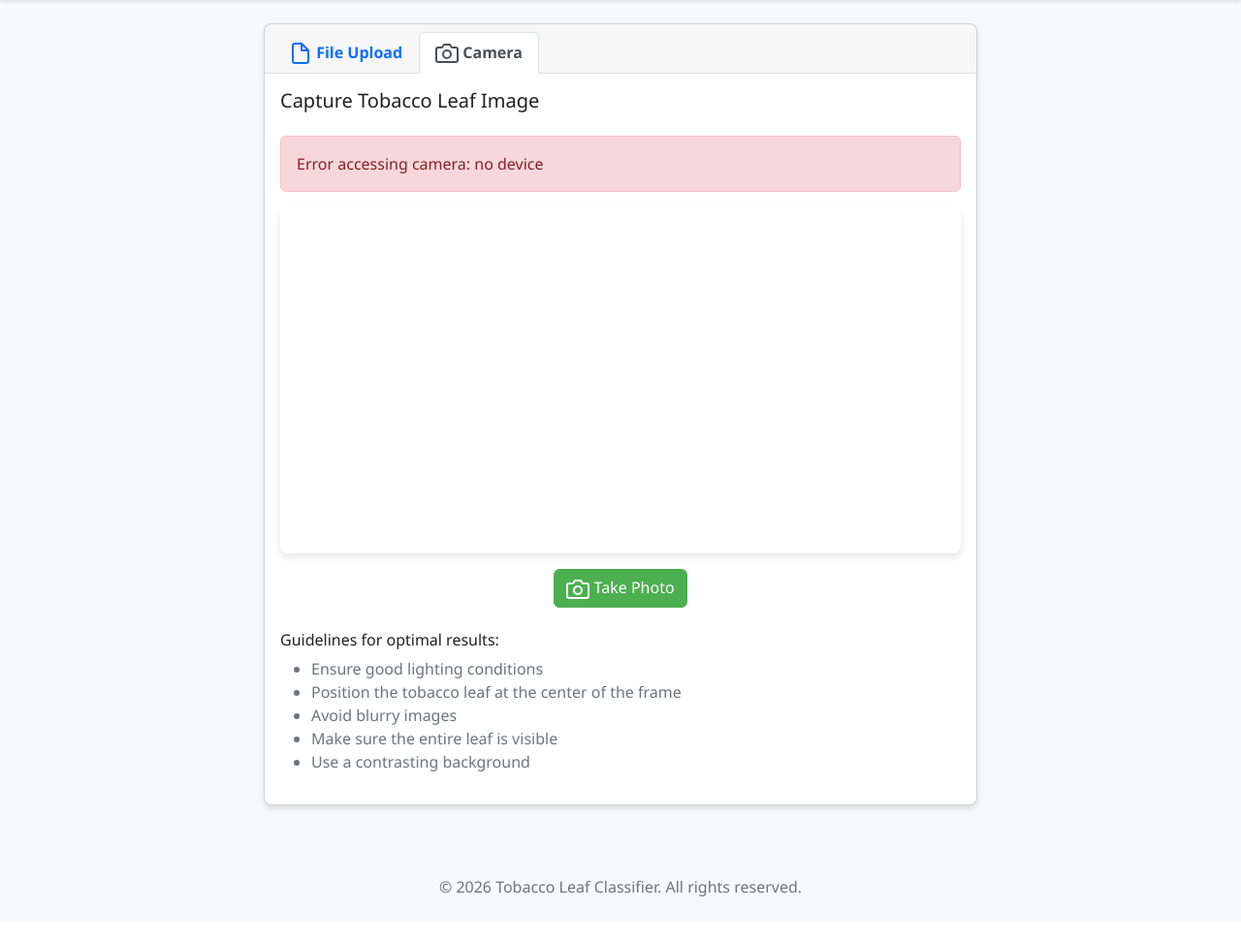
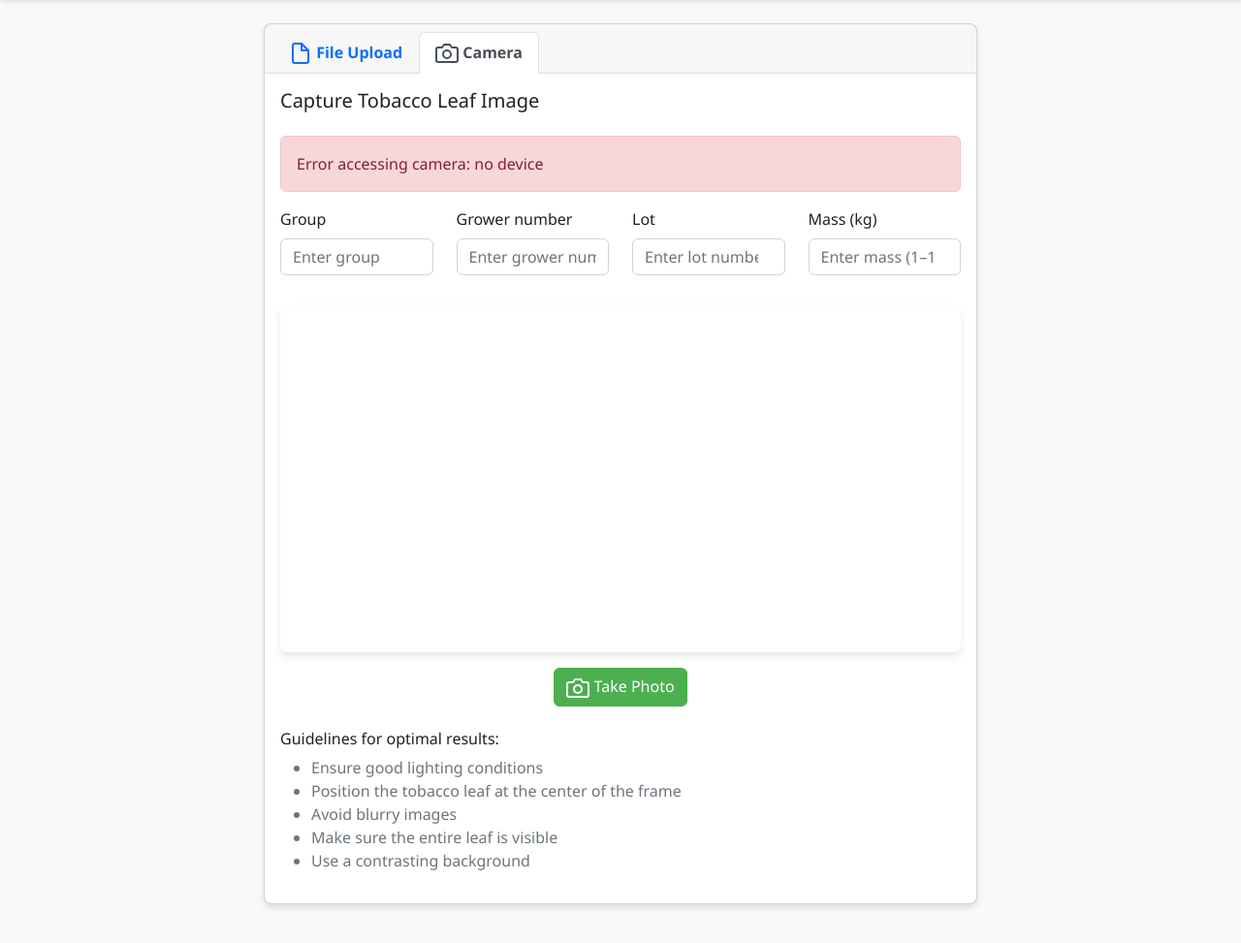
Before and after one commit to ndlovudereck01-dotcom/Tobacco_Classifier_Pricing, a Django app: page /camera/ in a window 1280 px wide. Shown: the part 90-1063 px from the top of the page at 97% size. Before the commit the page ends 1015 px from the top, so only its background shows below. Run offline with Django 3.2, Linux system fonts and the light colour scheme; a user stored in the database is signed in; some libraries are stand-ins or nearby versions.

Commit message:
Add group field to TobaccoImage model and forms; update views and templates for image upload

```diff
--- a/classifier/forms.py
+++ b/classifier/forms.py
@@ -18,13 +18,25 @@
             'id': 'imageUpload'
         })
     )
+    group = forms.CharField(
+        required=True,
+        max_length=50,
+        label='Group',
+        widget=forms.TextInput(attrs={
+            'class': 'form-control',
+            'placeholder': 'Enter group',
+            'autocomplete': 'off',
+        }),
+    )
     grower_number = forms.CharField(
         required=True,
         max_length=50,
+        label='Grower number',
         widget=forms.TextInput(attrs={
             'class': 'form-control',
-            'placeholder': 'Enter grower number'
-        })
+            'placeholder': 'Enter grower number',
+            'autocomplete': 'off',
+        }),
     )
     lot_number = forms.IntegerField(
         required=True,
@@ -55,6 +67,48 @@
     image_data = forms.CharField(
         widget=forms.HiddenInput(attrs={'id': 'imageData'})
     )
+    group = forms.CharField(
+        required=True,
+        max_length=50,
+        label='Group',
+        widget=forms.TextInput(attrs={
+            'class': 'form-control',
+            'placeholder': 'Enter group',
+            'autocomplete': 'off',
+        }),
+    )
+    grower_number = forms.CharField(
+        required=True,
+        max_length=50,
+        label='Grower number',
+        widget=forms.TextInput(attrs={
+            'class': 'form-control',
+            'placeholder': 'Enter grower number',
+            'autocomplete': 'off',
+        }),
+    )
+    lot_number = forms.IntegerField(
+        required=True,
+        widget=forms.NumberInput(attrs={
+            'class': 'form-control',
+            'placeholder': 'Enter lot number',
+            'autocomplete': 'off',
+        }),
+    )
+    weight = forms.FloatField(
+        required=True,
+        label='Mass (kg)',
+        validators=[
+            MinValueValidator(1, message='Mass must be at least 1 kg'),
+            MaxValueValidator(120, message='Mass cannot exceed 120 kg'),
+        ],
+        widget=forms.NumberInput(attrs={
+            'class': 'form-control',
+            'placeholder': 'Enter mass (1–120 kg)',
+            'step': '0.01',
+            'autocomplete': 'off',
+        }),
+    )
 
 class RatingForm(forms.ModelForm):
     class Meta:
--- a/classifier/models.py
+++ b/classifier/models.py
@@ -21,6 +21,7 @@
     blur_score = models.FloatField(null=True, blank=True)
 
     # Farmer information fields
+    group = models.CharField(max_length=50, blank=True)
     grower_number = models.CharField(max_length=50, blank=True)
     lot_number = models.CharField(max_length=50, blank=True)
     bale_number = models.CharField(max_length=50, blank=True)
--- a/classifier/static/classifier/js/camera.js
+++ b/classifier/static/classifier/js/camera.js
@@ -161,10 +161,30 @@
 }
 
 function submitCapturedImage() {
-    // Check if we have an image
     const imageDataInput = document.getElementById('imageData');
     if (!imageDataInput || !imageDataInput.value) {
         showAlert('No image captured. Please take a picture first.', 'danger');
+        return false;
+    }
+
+    const groupInput = document.querySelector('[name="group"]');
+    const growerInput = document.querySelector('[name="grower_number"]');
+    const lotInput = document.querySelector('[name="lot_number"]');
+    const weightInput = document.querySelector('[name="weight"]');
+    if (groupInput && !(groupInput.value || '').trim()) {
+        showAlert('Please enter a group.', 'danger');
+        return false;
+    }
+    if (growerInput && !(growerInput.value || '').trim()) {
+        showAlert('Please enter a grower number.', 'danger');
+        return false;
+    }
+    if (lotInput && (lotInput.value === '' || lotInput.value === null)) {
+        showAlert('Please enter a lot.', 'danger');
+        return false;
+    }
+    if (weightInput && (weightInput.value === '' || weightInput.value === null)) {
+        showAlert('Please enter mass (kg).', 'danger');
         return false;
     }
 
@@ -173,6 +193,7 @@
     if (submitButton) {
         submitButton.innerHTML = '<span class="spinner-border spinner-border-sm" role="status" aria-hidden="true"></span> Processing...';
         submitButton.disabled = true;
+        if (typeof feather !== 'undefined') feather.replace();
     }
 
     // Get form
@@ -195,10 +216,20 @@
             if (data.success && data.redirect_url) {
                 window.location.href = data.redirect_url;
             } else {
-                showAlert('Error processing the image. Please try again.', 'danger');
+                let msg = 'Error processing the image. Please try again.';
+                if (data.errors && typeof data.errors === 'object') {
+                    const parts = [];
+                    for (const [field, msgs] of Object.entries(data.errors)) {
+                        const text = Array.isArray(msgs) ? msgs.join(' ') : String(msgs);
+                        parts.push(text);
+                    }
+                    if (parts.length) msg = parts.join(' ');
+                }
+                showAlert(msg, 'danger');
                 if (submitButton) {
-                    submitButton.innerHTML = 'Submit';
+                    submitButton.innerHTML = '<i data-feather="check"></i> Process Image';
                     submitButton.disabled = false;
+                    if (typeof feather !== 'undefined') feather.replace();
                 }
             }
         })
@@ -206,8 +237,9 @@
             console.error('Error:', error);
             showAlert('Error processing the image. Please try again.', 'danger');
             if (submitButton) {
-                submitButton.innerHTML = 'Submit';
+                submitButton.innerHTML = '<i data-feather="check"></i> Process Image';
                 submitButton.disabled = false;
+                if (typeof feather !== 'undefined') feather.replace();
             }
         });
     }
--- a/classifier/templates/classifier/upload.html
+++ b/classifier/templates/classifier/upload.html
@@ -82,8 +82,17 @@
 
                         <!-- Farmer Information Fields -->
                         <div class="row mt-4">
-                            <div class="col-md-6 mb-3">
-                                <label for="{{ form.grower_number.id_for_label }}" class="form-label">Grower Number</label>
+                            <div class="col-md-4 mb-3">
+                                <label for="{{ form.group.id_for_label }}" class="form-label">Group</label>
+                                {{ form.group }}
+                                {% if form.group.errors %}
+                                <div class="invalid-feedback d-block">
+                                    {{ form.group.errors }}
+                                </div>
+                                {% endif %}
+                            </div>
+                            <div class="col-md-4 mb-3">
+                                <label for="{{ form.grower_number.id_for_label }}" class="form-label">Grower number</label>
                                 {{ form.grower_number }}
                                 {% if form.grower_number.errors %}
                                 <div class="invalid-feedback d-block">
@@ -91,8 +100,8 @@
                                 </div>
                                 {% endif %}
                             </div>
-                            <div class="col-md-6 mb-3">
-                                <label for="{{ form.lot_number.id_for_label }}" class="form-label">Lot Number</label>
+                            <div class="col-md-4 mb-3">
+                                <label for="{{ form.lot_number.id_for_label }}" class="form-label">Lot number</label>
                                 {{ form.lot_number }}
                                 {% if form.lot_number.errors %}
                                 <div class="invalid-feedback d-block">
@@ -125,6 +134,50 @@
                 <div id="camera-container">
                     <div id="camera-error" class="alert alert-danger d-none"></div>
 
+                    <form id="camera-form" method="post" class="mb-3" onsubmit="return submitCapturedImage()">
+                        {% csrf_token %}
+                        <input type="hidden" name="image_data" id="imageData">
+
+                        <div class="row mb-3">
+                            <div class="col-6 col-lg-3 mb-3">
+                                <label for="{{ form.group.id_for_label }}" class="form-label">Group</label>
+                                {{ form.group }}
+                                {% if form.group.errors %}
+                                <div class="invalid-feedback d-block">
+                                    {{ form.group.errors }}
+                                </div>
+                                {% endif %}
+                            </div>
+                            <div class="col-6 col-lg-3 mb-3">
+                                <label for="{{ form.grower_number.id_for_label }}" class="form-label">Grower number</label>
+                                {{ form.grower_number }}
+                                {% if form.grower_number.errors %}
+                                <div class="invalid-feedback d-block">
+                                    {{ form.grower_number.errors }}
+                                </div>
+                                {% endif %}
+                            </div>
+                            <div class="col-6 col-lg-3 mb-3">
+                                <label for="{{ form.lot_number.id_for_label }}" class="form-label">Lot</label>
+                                {{ form.lot_number }}
+                                {% if form.lot_number.errors %}
+                                <div class="invalid-feedback d-block">
+                                    {{ form.lot_number.errors }}
+                                </div>
+                                {% endif %}
+                            </div>
+                            <div class="col-6 col-lg-3 mb-3">
+                                <label for="{{ form.weight.id_for_label }}" class="form-label">Mass (kg)</label>
+                                {{ form.weight }}
+                                {% if form.weight.errors %}
+                                <div class="invalid-feedback d-block">
+                                    {{ form.weight.errors }}
+                                </div>
+                                {% endif %}
+                            </div>
+                        </div>
+                    </form>
+
                     <div id="camera-view" class="mb-3">
                         <video id="video" class="w-100 rounded"></video>
                         <canvas id="canvas" class="d-none"></canvas>
@@ -140,16 +193,11 @@
                         </button>
                     </div>
 
-                    <form id="camera-form" method="post" class="mt-3" onsubmit="return submitCapturedImage()">
-                        {% csrf_token %}
-                        <input type="hidden" name="image_data" id="imageData">
-
-                        <div class="text-center mt-4">
-                            <button type="submit" id="submit-capture-button" class="btn btn-primary d-none">
-                                <i data-feather="check"></i> Process Image
-                            </button>
-                        </div>
-                    </form>
+                    <div class="text-center mt-4">
+                        <button type="submit" form="camera-form" id="submit-capture-button" class="btn btn-primary d-none">
+                            <i data-feather="check"></i> Process Image
+                        </button>
+                    </div>
                 </div>
                 {% endif %}
 
--- a/classifier/views.py
+++ b/classifier/views.py
@@ -39,6 +39,7 @@
             # Create tobacco image instance
             tobacco_image = TobaccoImage(
                 image=form.cleaned_data['image'],
+                group=form.cleaned_data['group'],
                 grower_number=grower_number,
                 lot_number=form.cleaned_data['lot_number'],
                 bale_number=next_bale_number,
@@ -100,8 +101,20 @@
             # Convert base64 to file
             data = ContentFile(base64.b64decode(imgstr))
 
-            # Create tobacco image instance
-            tobacco_image = TobaccoImage()
+            grower_number = form.cleaned_data['grower_number']
+            last_bale = TobaccoImage.objects.filter(grower_number=grower_number).order_by('-bale_number').first()
+            if last_bale and last_bale.bale_number.isdigit():
+                next_bale_number = str(int(last_bale.bale_number) + 1)
+            else:
+                next_bale_number = '1'
+
+            tobacco_image = TobaccoImage(
+                group=form.cleaned_data['group'],
+                grower_number=grower_number,
+                lot_number=form.cleaned_data['lot_number'],
+                bale_number=next_bale_number,
+                weight=form.cleaned_data['weight'],
+            )
             tobacco_image.image.save(f'camera_img_{timezone.now().timestamp()}.{ext}', data, save=True)
 
             # Process the image for tobacco detection
@@ -138,9 +151,11 @@
                 'redirect_url': f'/result/{tobacco_image.id}/'
             })
         else:
-            return JsonResponse({'success': False, 'errors': form.errors}, status=400)
+            errors = {field: [str(e) for e in msgs] for field, msgs in form.errors.items()}
+            return JsonResponse({'success': False, 'errors': errors}, status=400)
 
-    return render(request, 'classifier/upload.html', {'camera': True})
+    form = CameraUploadForm()
+    return render(request, 'classifier/upload.html', {'camera': True, 'form': form})
 
 def result(request, image_id):
     """Display classification results."""
```
Also changed, not shown: classifier/templates/classifier/result.html (+7 -1 lines), classifier/migrations/0002_tobaccoimage_group.py (added).
